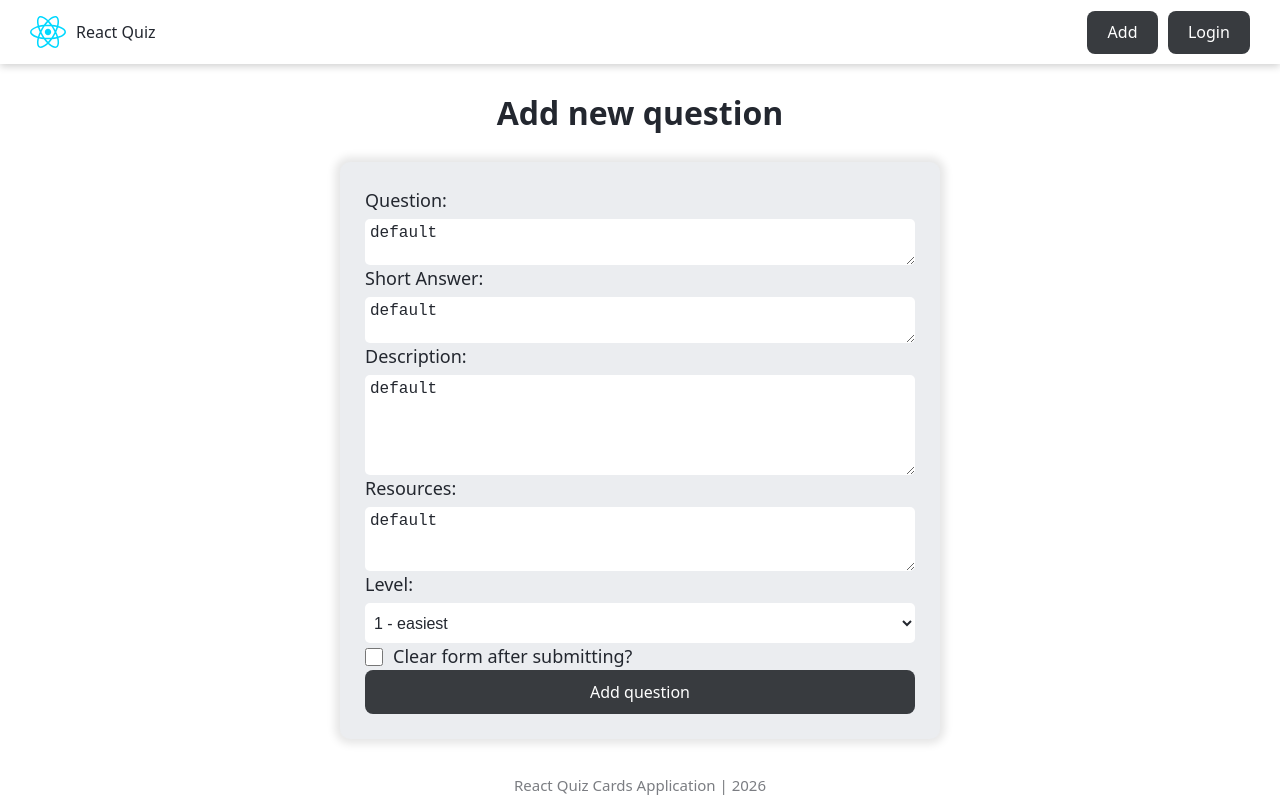
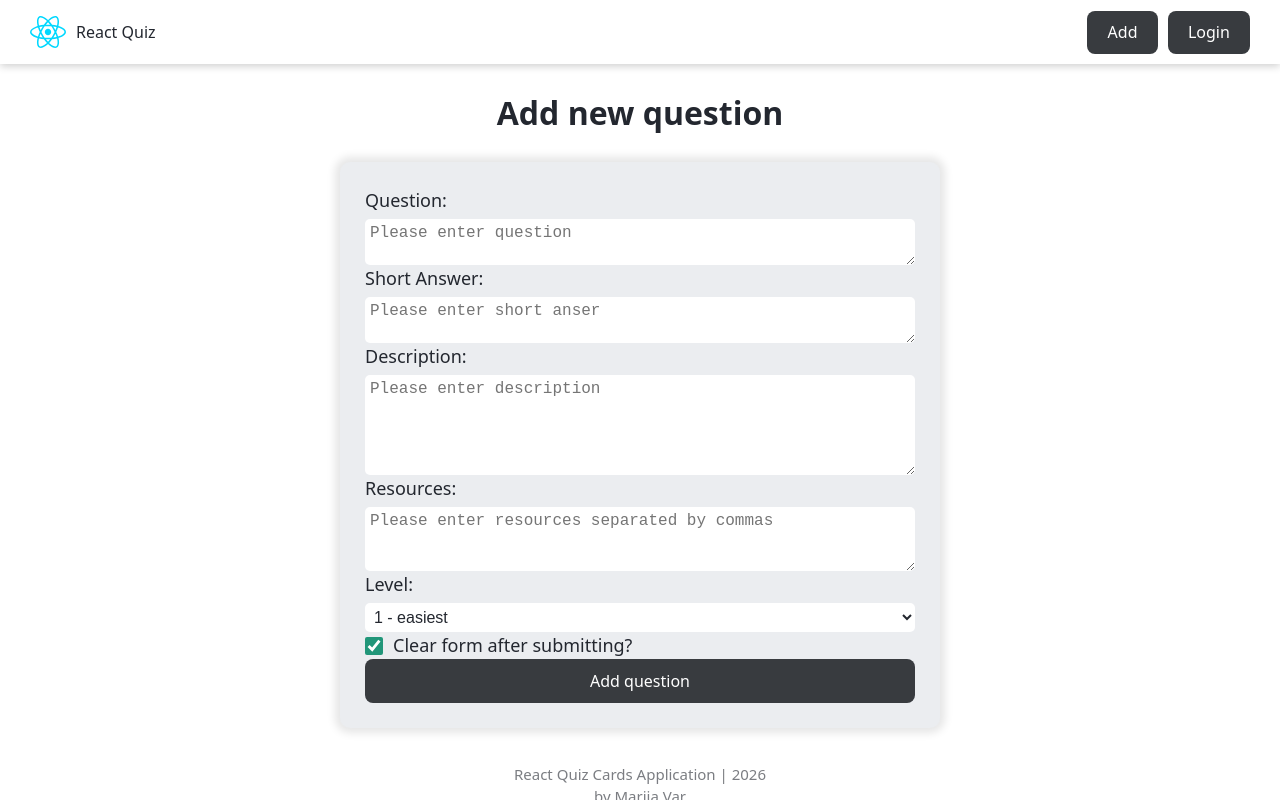
Before and after one commit to Mary-Varf/react-quiz, a React (Vite) app: page /addquestion in a window 1280 px wide. Built offline with nearby package versions, Linux system fonts and the light colour scheme.

Commit message:
add new question logic

```diff
--- a/src/db.json
+++ b/src/db.json
@@ -564,6 +564,119 @@
       "resources": [],
       "level": 1,
       "completed": false
+    },
+    {
+      "question": "tr",
+      "answer": "rt",
+      "description": "rt",
+      "resources": [
+        "rt"
+      ],
+      "level": null,
+      "completed": false,
+      "id": "UXrac-4r17M"
+    },
+    {
+      "question": "rty",
+      "answer": "rty",
+      "description": "rty",
+      "resources": [
+        "rt"
+      ],
+      "level": null,
+      "completed": false,
+      "id": "UtOunA3ibbw"
+    },
+    {
+      "question": "tyutyu",
+      "answer": "tyu",
+      "description": "tyu",
+      "resources": [
+        "tyu"
+      ],
+      "level": null,
+      "completed": false,
+      "id": "b0vy_uIVKLY"
+    },
+    {
+      "question": "tyu",
+      "answer": "tyu",
+      "description": "tyu",
+      "resources": [
+        "tyu"
+      ],
+      "level": null,
+      "completed": false,
+      "id": "FMnelkE2HZI"
+    },
+    {
+      "question": "dfg",
+      "answer": "dfg",
+      "description": "dfg",
+      "resources": [
+        "dfg"
+      ],
+      "level": null,
+      "completed": false,
+      "id": "guGhf4zhHgM"
+    },
+    {
+      "question": "gj",
+      "answer": "ghj",
+      "description": "ghj",
+      "resources": [
+        "ghj"
+      ],
+      "level": 1,
+      "completed": false,
+      "id": "XUPp25mWNYg"
+    },
+    {
+      "question": "ghjghj",
+      "answer": "ghjghj",
+      "description": "ghjghj",
+      "resources": [
+        "ghjghj ",
+        "fdghfgh",
+        "fghfghfg",
+        " fgfh"
+      ],
+      "level": 2,
+      "completed": false,
+      "id": "nVB--O5wpCc"
+    },
+    {
+      "question": "rty",
+      "answer": "rty",
+      "description": "rty",
+      "resources": [
+        "rty"
+      ],
+      "level": 1,
+      "completed": false,
+      "id": "JWsW71zYwlY"
+    },
+    {
+      "question": "rty",
+      "answer": "rty",
+      "description": "rty",
+      "resources": [
+        "rty"
+      ],
+      "level": 3,
+      "completed": false,
+      "id": "o2tEz99wBP8"
+    },
+    {
+      "question": "rty",
+      "answer": "rty",
+      "description": "rty",
+      "resources": [
+        "rty"
+      ],
+      "level": 1,
+      "completed": false,
+      "id": "zEj-8xx4ASY"
     }
   ],
   "$schema": "./node_modules/json-server/schema.json"
--- a/src/pages/AddQuestionPage/AddQuestionPage.jsx
+++ b/src/pages/AddQuestionPage/AddQuestionPage.jsx
@@ -1,7 +1,10 @@
-import {} from "react";
+import { useActionState } from "react";
 import cls from "./AddQuestionPage.module.css";
 import { Select } from "../../components/Select";
 import { Button } from "../../components/Button";
+import { delayFn } from "../../helpers/delayFn";
+import { toast } from "react-toastify";
+import { API_URL } from "../../constants";
 
 const LEVEL_OPTIONS = [
   { value: 1, text: "1 - easiest" },
@@ -9,11 +12,46 @@ const LEVEL_OPTIONS = [
   { value: 3, text: "3 - hardest" },
 ];
 
+const createCardAction = async (_prevState, formData) => {
+  try {
+    await delayFn();
+    const data = Object.fromEntries(formData);
+    const resources = data.resources.trim();
+    const isClearForm = data.clearForm;
+
+    const response = await fetch(`${API_URL}/react`, {
+      method: "POST",
+      body: JSON.stringify({
+        question: data.question,
+        answer: data.answer,
+        description: data.description,
+        resources: resources.length ? resources.split(",") : [],
+        level: +data.level,
+        completed: false,
+        editDate: undefined,
+      }),
+    });
+    if (response.status === 404) {
+      toast.error(response.statusText);
+      throw new Error(response.statusText);
+    }
+    const question = response.json();
+    toast.success("New question is successfully created");
+    return isClearForm ? {} : question;
+  } catch (error) {
+    toast.error(error);
+    return {};
+  }
+};
+
 export const AddQuestionPage = () => {
+  const [formState, formAction, isPending] = useActionState(createCardAction, {
+    clearForm: true,
+  });
   return (
     <>
       <h1 className={cls.formTitle}>Add new question</h1>
-      <form action="" className={cls.formContiner}>
+      <form action={formAction} className={cls.formContiner}>
         <div className={cls.formControl}>
           <label htmlFor="questionField">Question:</label>
           <textarea
@@ -23,7 +61,7 @@ export const AddQuestionPage = () => {
             rows="2"
             required
             placeholder="Please enter question"
-            defaultValue={"default"}
+            defaultValue={formState?.question}
           ></textarea>
         </div>
 
@@ -36,7 +74,7 @@ export const AddQuestionPage = () => {
             rows="2"
             required
             placeholder="Please enter short anser"
-            defaultValue={"default"}
+            defaultValue={formState?.answer}
           ></textarea>
         </div>
 
@@ -49,7 +87,7 @@ export const AddQuestionPage = () => {
             rows="5"
             required
             placeholder="Please enter description"
-            defaultValue={"default"}
+            defaultValue={formState?.description}
           ></textarea>
         </div>
 
@@ -62,18 +100,20 @@ export const AddQuestionPage = () => {
             rows="3"
             required
             placeholder="Please enter resources separated by commas"
-            defaultValue={"default"}
+            defaultValue={formState?.resources}
           ></textarea>
         </div>
 
         <div className={cls.formControl}>
           <label htmlFor="levelField">Level:</label>
-          <Select
-            onChange={() => {}}
-            options={LEVEL_OPTIONS}
-            value={1}
-            defaultValue={"Question level"}
-          />
+          <select name="level" id="levelField">
+            <option disabled>Question level</option>
+            {LEVEL_OPTIONS.map((el) => (
+              <option key={el.value} value={el.value}>
+                {el.text}
+              </option>
+            ))}
+          </select>
         </div>
 
         <div className={cls.formControl}>
@@ -82,14 +122,14 @@ export const AddQuestionPage = () => {
               type="checkbox"
               name="clearForm"
               id="clearFormField"
-              defaultValue={true}
-              className={cls.checkbox}
+              defaultChecked={formState?.clearForm && true}
+              className={cls?.checkbox}
             />
             <span>Clear form after submitting?</span>
           </label>
         </div>
 
-        <Button>Add question</Button>
+        <Button isDisabled={isPending}>Add question</Button>
       </form>
     </>
   );
```
